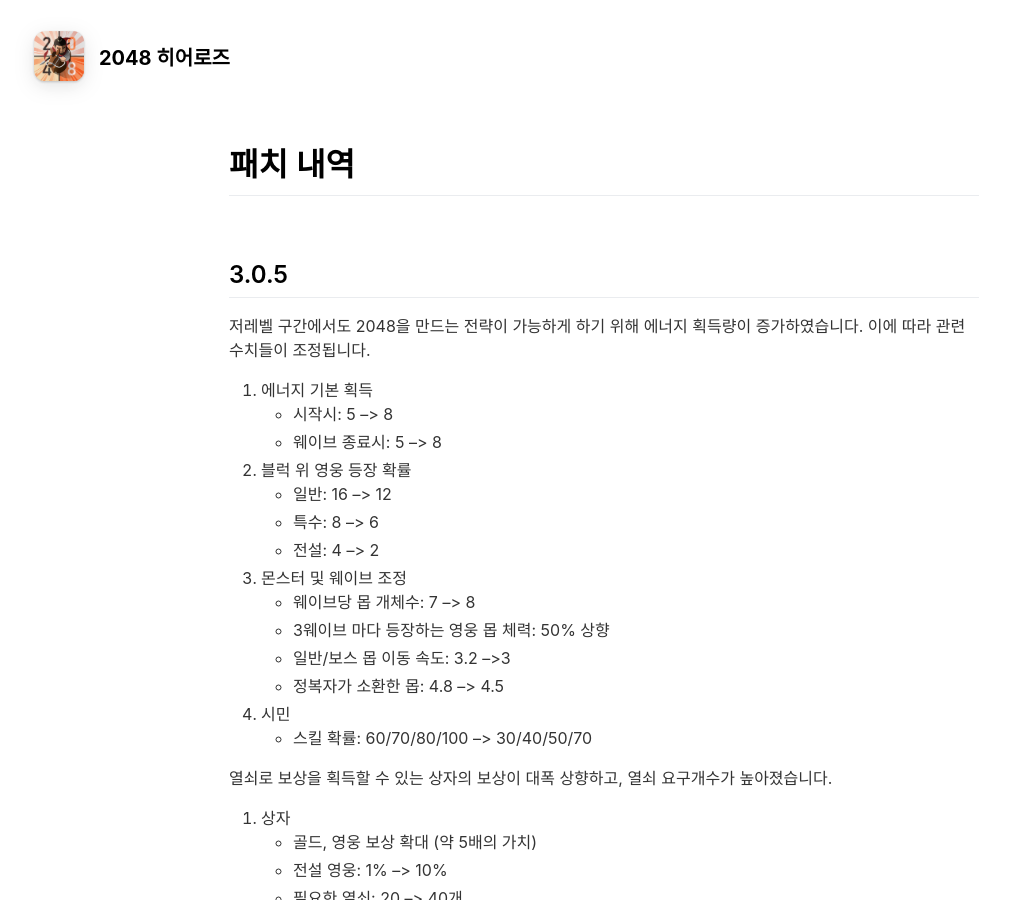
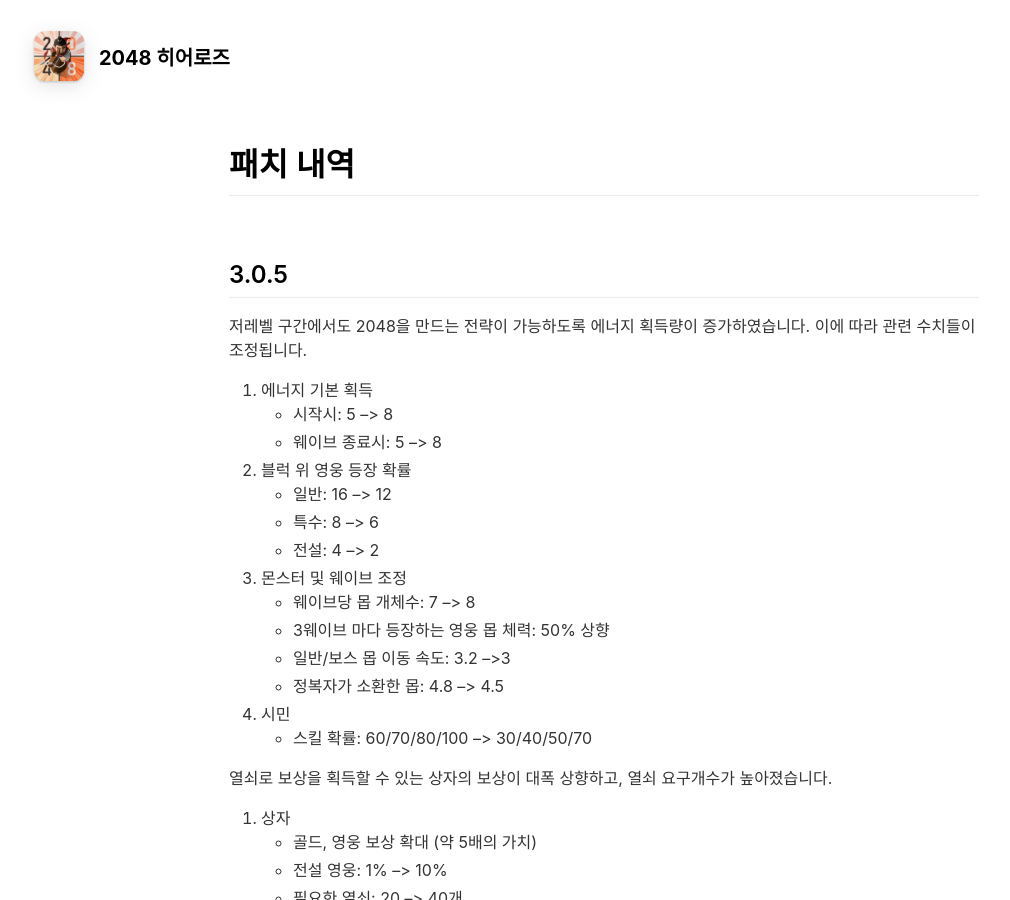
Before and after one commit to ArgoExped/Frozen-Arts, a Jekyll site: the page built from patch-kr.md, in a window 1280 px wide and 900 px high. Shown: the whole window, without its empty margins (36-1046 px from the left). Built offline with Jekyll 4.4.1, drawn with Linux system fonts in a browser that asks for light colours; nearby versions of some CDN libraries.

Commit message:
Update patch-kr.md

```diff
--- a/patch-kr.md
+++ b/patch-kr.md
@@ -8,7 +8,7 @@ include_in_header: true
 <br>
 
 ## 3.0.5
-저레벨 구간에서도 2048을 만드는 전략이 가능하게 하기 위해 에너지 획득량이 증가하였습니다.
+저레벨 구간에서도 2048을 만드는 전략이 가능하도록 에너지 획득량이 증가하였습니다.
 이에 따라 관련 수치들이 조정됩니다.
 
 1. 에너지 기본 획득
```
